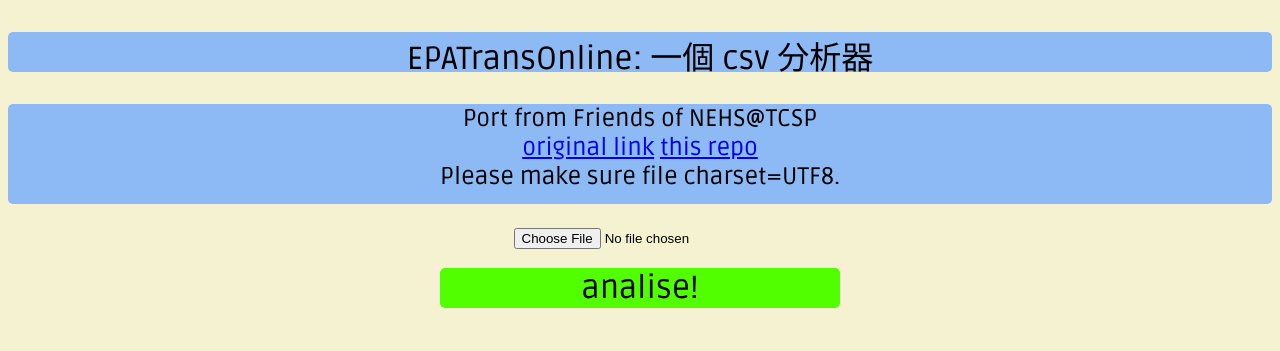
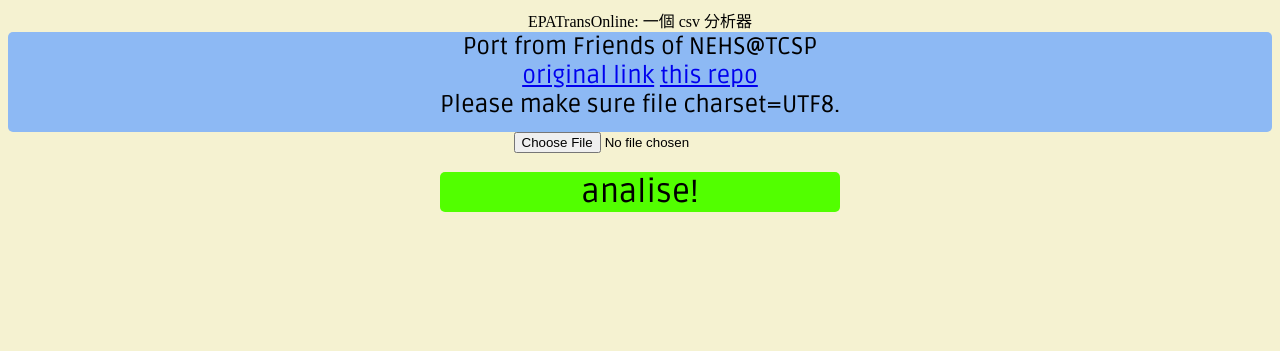
Before and after one commit to hare1039/EPATransOnline, a plain HTML site: page index.html in a window 1280 px wide. Drawn offline with nearby package versions, Linux system fonts and the light colour scheme.

Commit message:
screw you <p>

```diff
--- a/css/stl.css
+++ b/css/stl.css
@@ -10,7 +10,9 @@ p {
     border-radius: 5px;
     text-align: center;
 }
-
+.title{
+  text-align: center;
+}
 .description {
     font-family: 'Ruda', sans-serif;
     height: 100px;
--- a/index.html
+++ b/index.html
@@ -11,8 +11,13 @@
     <script src="js/main.js" charset="utf-8"></script>
   </head>
   <body>
-    <p> EPATransOnline: 一個 csv 分析器 </p>
-    <p class="description"> Port from Friends of NEHS@TCSP <br> <a href="https://myspace.nchu.edu.tw/navigate/s/95882F6203E342BA9E86C6EAE3580C309QY">original link</a> <a href="https://github.com/hare1039/EPATransOnline">this repo</a> <br>Please make sure file charset=UTF8.</p>
+    <div class="title"> EPATransOnline: 一個 csv 分析器 </div>
+    <div class="description"> Port from Friends of NEHS@TCSP <br/>
+      <a href="https://myspace.nchu.edu.tw/navigate/s/95882F6203E342BA9E86C6EAE3580C309QY">original link</a>
+      <a href="https://github.com/hare1039/EPATransOnline">this repo</a>
+      <br>
+      Please make sure file charset=UTF8.
+    </div>
     <div>
       <div class="main_part">
         <input type="file" id="input_file"/>
```
